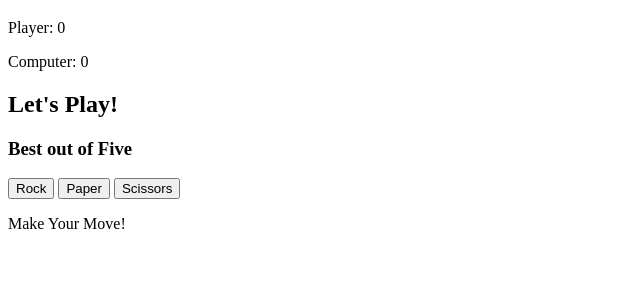
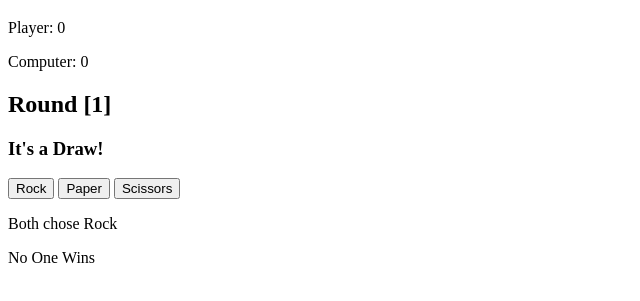
Before and after one commit to Erikkk999/rock-paper-scissors, a plain HTML site: page index.html in a window 1280 px wide. Both pictures are taken after a click on the button "Rock". Shown: the part 61-362 px from the top of the page, without its empty margins (0-640 px from the left). Drawn offline with Linux system fonts and the light colour scheme.

Commit message:
feat: add function for round results

```diff
--- a/index.html
+++ b/index.html
@@ -15,7 +15,7 @@
                 <p class="computer-score">Computer: 0</p>
             </div>
         </div>
-        <h2 class="invitaton">Let's Play!</h2>
+        <h2 class="invitation">Let's Play!</h2>
         <h3 class="rule">Best out of Five</h3>
     </div>
     <div class="button-container">
--- a/script.js
+++ b/script.js
@@ -1,9 +1,14 @@
 const playerChoices = document.querySelectorAll(".button-container button");
-const playerDisplay = document.querySelector(".player-score");
-const computerDisplay = document.querySelector(".computer-score");
+const playerScoreDisplay = document.querySelector(".player-score");
+const compScoreDisplay = document.querySelector(".computer-score");
 const roundNumber = document.querySelector(".invitation");
 const roundWinner = document.querySelector(".rule");
+const choiceContainer = document.querySelector(".choice-display");
 const choice = document.querySelector(".choice");
+const context = document.createElement("p");
+choiceContainer.appendChild(context);
+
+
 
 let humanScore = 0;
 let computerScore = 0;
@@ -32,6 +37,7 @@ function playGame() {
             const computerChoice = getComputerChoice();
             const result = playRound(playerChoice, computerChoice);
             round++
+            updateDisplay(result, playerChoice, computerChoice);
         });
     });
 }
@@ -53,5 +59,28 @@ function playRound(humanChoice, computerChoice) {
     }
 }
 
+function updateDisplay(result, playerChoice, computerChoice) {
+
+    const choiceDisplay =
+    `Computer chose ${CAP(computerChoice)} & Player chose ${CAP(playerChoice)}`;
+
+    roundNumber.textContent = `Round [${round}]`;
+    playerScoreDisplay.textContent = `Player: ${humanScore}`;
+    compScoreDisplay.textContent = `Computer: ${computerScore}`;
+
+    if (result === "draw") {
+        choice.textContent = `Both chose ${CAP(computerChoice)}`;
+        context.textContent = "No One Wins";
+        roundWinner.textContent = `It's a Draw!`;
+    } else if (result === "computer") {
+        choice.textContent = `${choiceDisplay}`;
+        context.textContent = `${CAP(computerChoice)} beats ${CAP(playerChoice)}`;
+        roundWinner.textContent = "Computer Wins the Round!";
+    } else {
+        choice.textContent = `${choiceDisplay}`;
+        context.textContent = `${CAP(playerChoice)} beats ${CAP(computerChoice)}`;
+        roundWinner.textContent = "Player Wins the Round!";
+    }
+}
 
 playGame();
```
